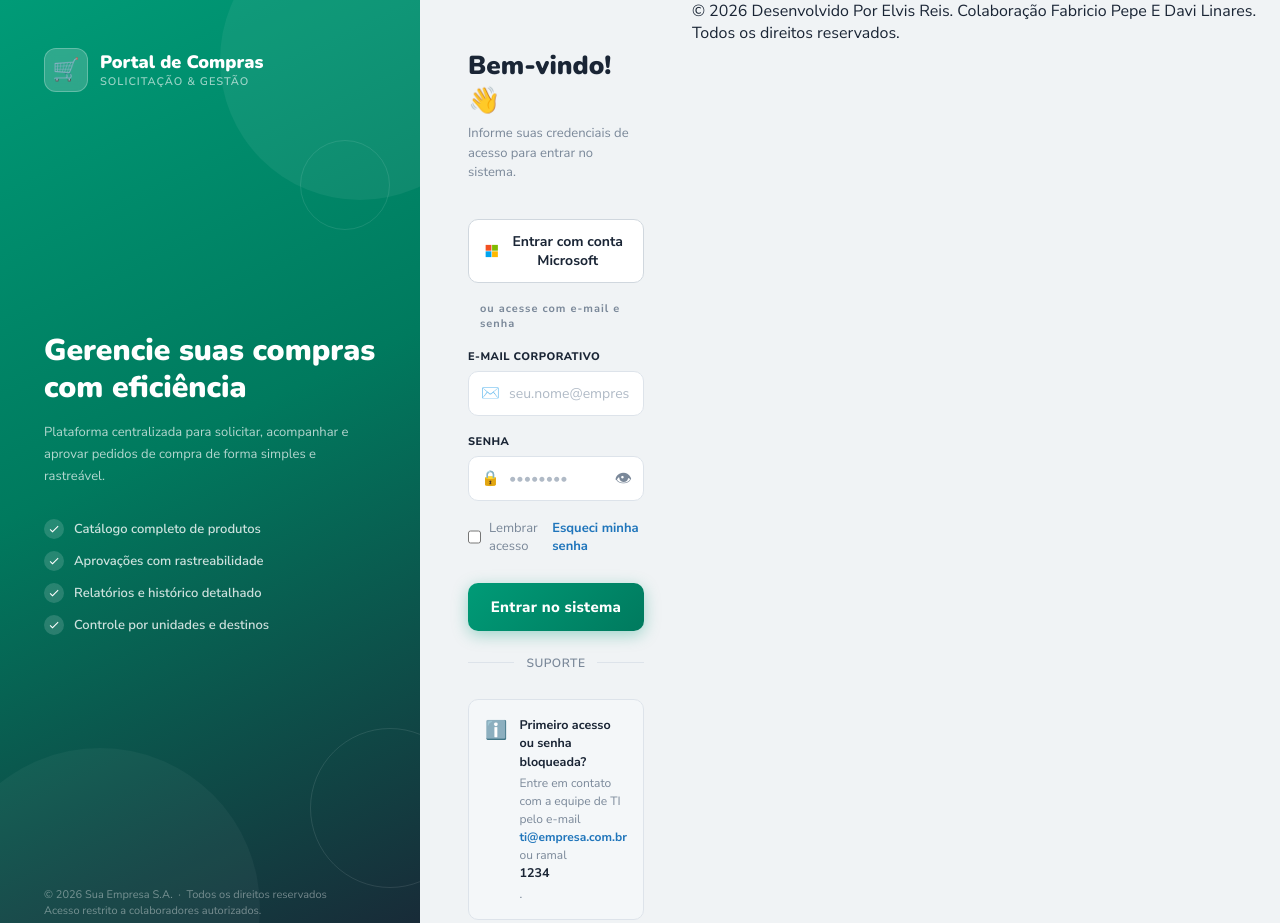
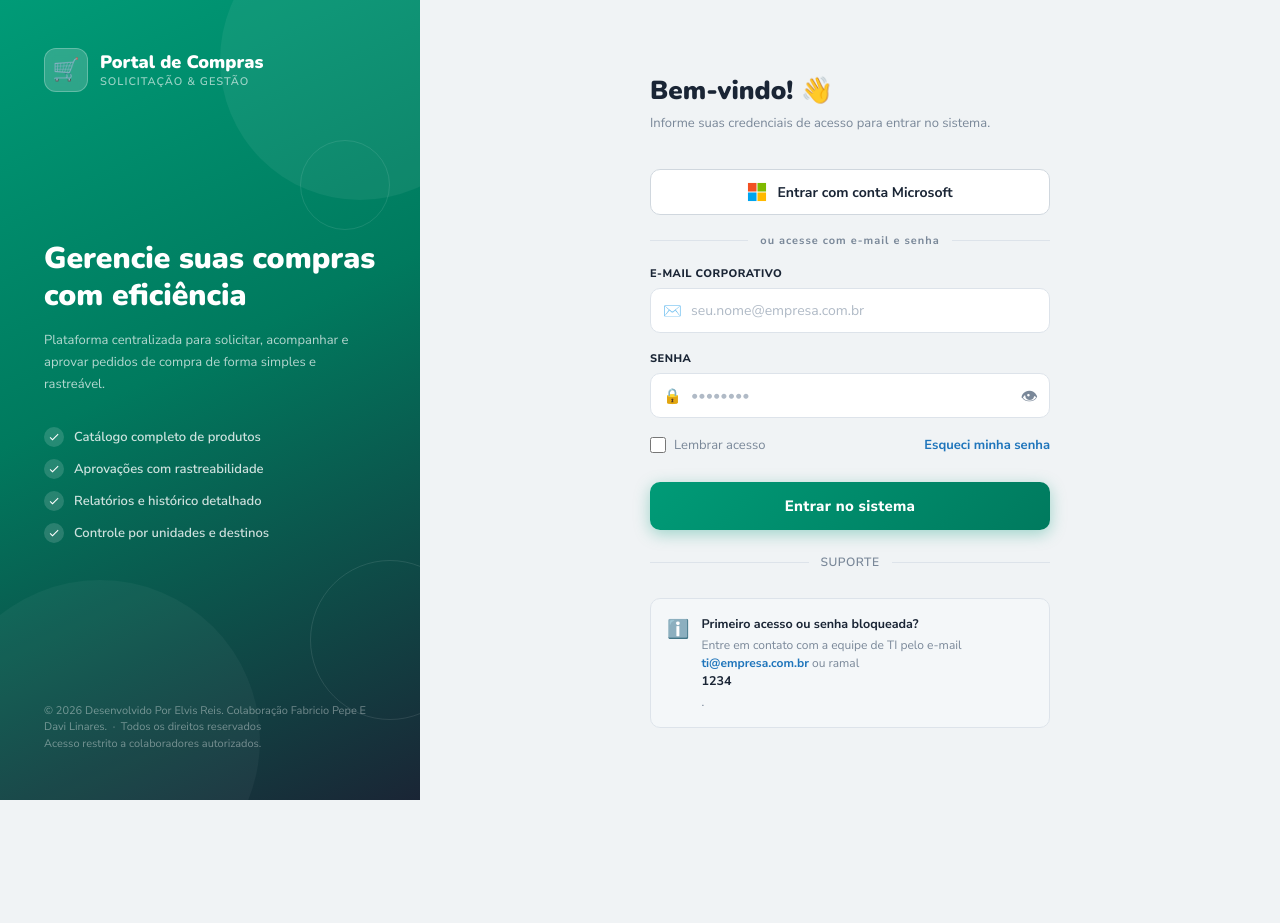
Before and after one commit to Appa05969/portal-compras05, a website: page index.html in a window 1280 px wide. Shown: the top 923 px of the page. After the commit the page ends 800 px from the top, so only its background shows below. Drawn offline with nearby package versions, Linux system fonts and the light colour scheme.

Commit message:
Update index.html

```diff
--- a/index.html
+++ b/index.html
@@ -550,7 +550,7 @@
   </div>
 
   <div class="left-footer">
-    © 2026 Sua Empresa S.A. &nbsp;·&nbsp; Todos os direitos reservados<br>
+    © 2026  Desenvolvido Por Elvis Reis. Colaboração Fabricio Pepe E Davi Linares. &nbsp;·&nbsp; Todos os direitos reservados<br>
     Acesso restrito a colaboradores autorizados.
   </div>
 </div>
@@ -976,8 +976,6 @@ function clearMsError() {
 
 
 </script>
-  <footer>
-        <p>&copy; 2026 Desenvolvido Por Elvis Reis. Colaboração Fabricio Pepe E Davi Linares. Todos os direitos reservados.</p>
-    </footer>
+
 </body>
 </html>
```
